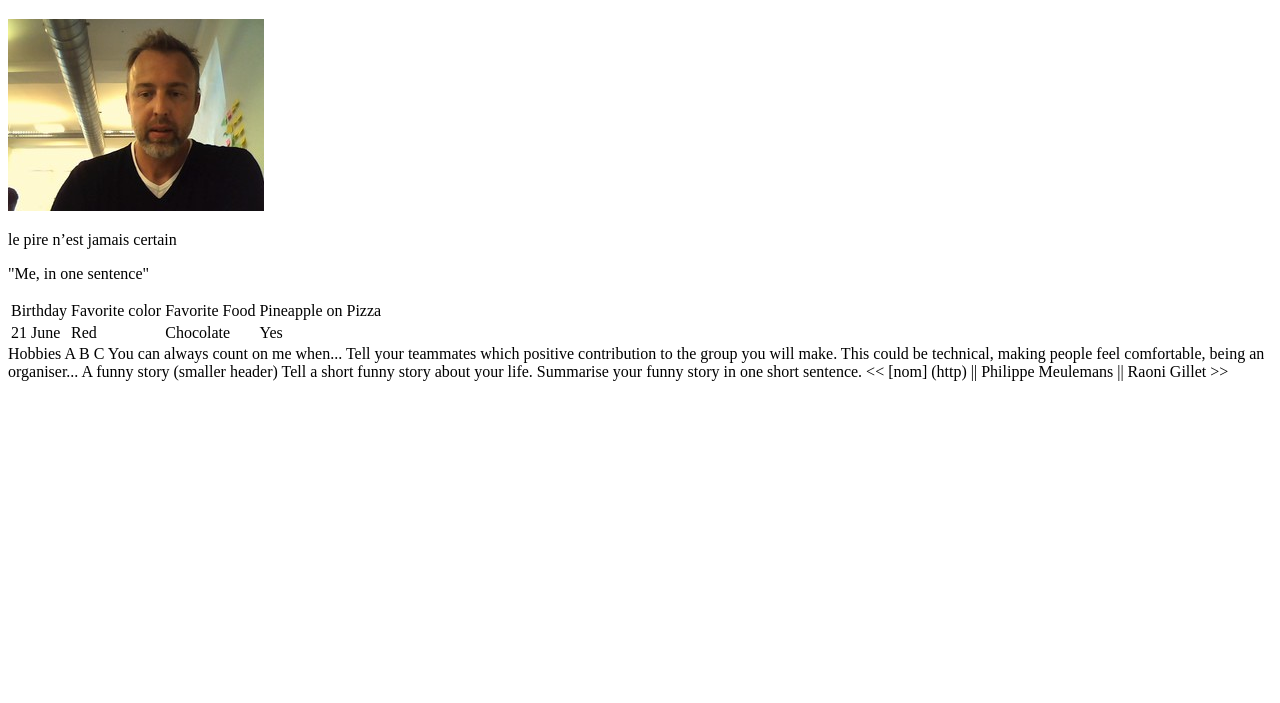
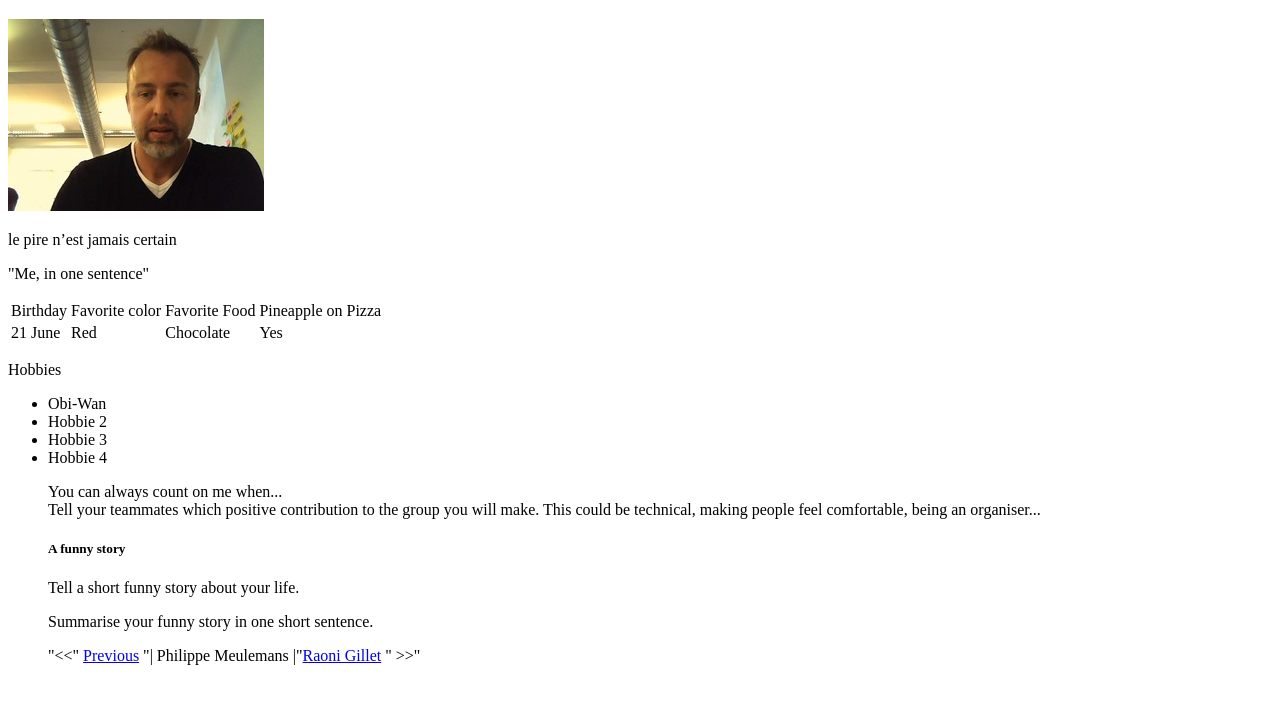
Before and after one commit to Laverdure77/markdown-to-html, a plain HTML site: page index.html in a window 1280 px wide. Shown: the part 61-764 px from the top of the page. Drawn offline with Linux system fonts and the light colour scheme.

Commit message:
Update index.html

```diff
--- a/index.html
+++ b/index.html
@@ -24,19 +24,23 @@
     </tr>
     </table>
 
+    <p class="Hobbylist"> Hobbies <p>
+        <ul>
+          <li> Obi-Wan </li>
+          <li> Hobbie 2 </li>
+          <li> Hobbie 3 </li>
+          <li> Hobbie 4 </li>
+
+
+
+    <p> You can always count on me when...<br/>
+Tell your teammates which positive contribution to the group you will make. This could be technical, making people feel comfortable, being an organiser...</p>
+
+          <h5>A funny story </h5>
+          <p>Tell a short funny story about your life.</p>
+          <p>Summarise your funny story in one short sentence.</p>
+
+    <p>"<<" <a href="https://link">Previous</a> "| Philippe Meulemans |"<a href="https://link">Raoni Gillet</a> " >>" </p>
 
   </body>
 </html>
-
-Hobbies
-A
-B
-C
-You can always count on me when...
-Tell your teammates which positive contribution to the group you will make. This could be technical, making people feel comfortable, being an organiser...
-
-A funny story (smaller header)
-Tell a short funny story about your life.
-
-Summarise your funny story in one short sentence.
-<< [nom] (http) || Philippe Meulemans || Raoni Gillet >>
```
